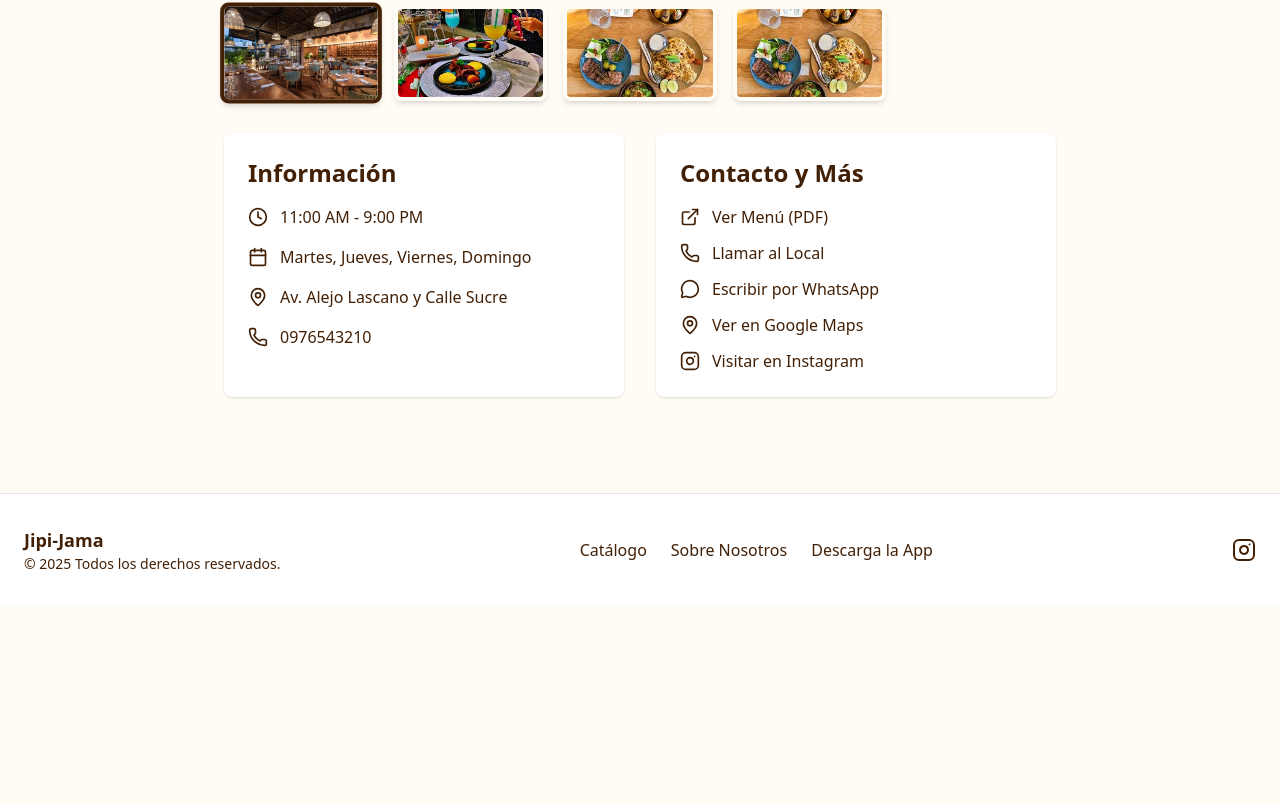
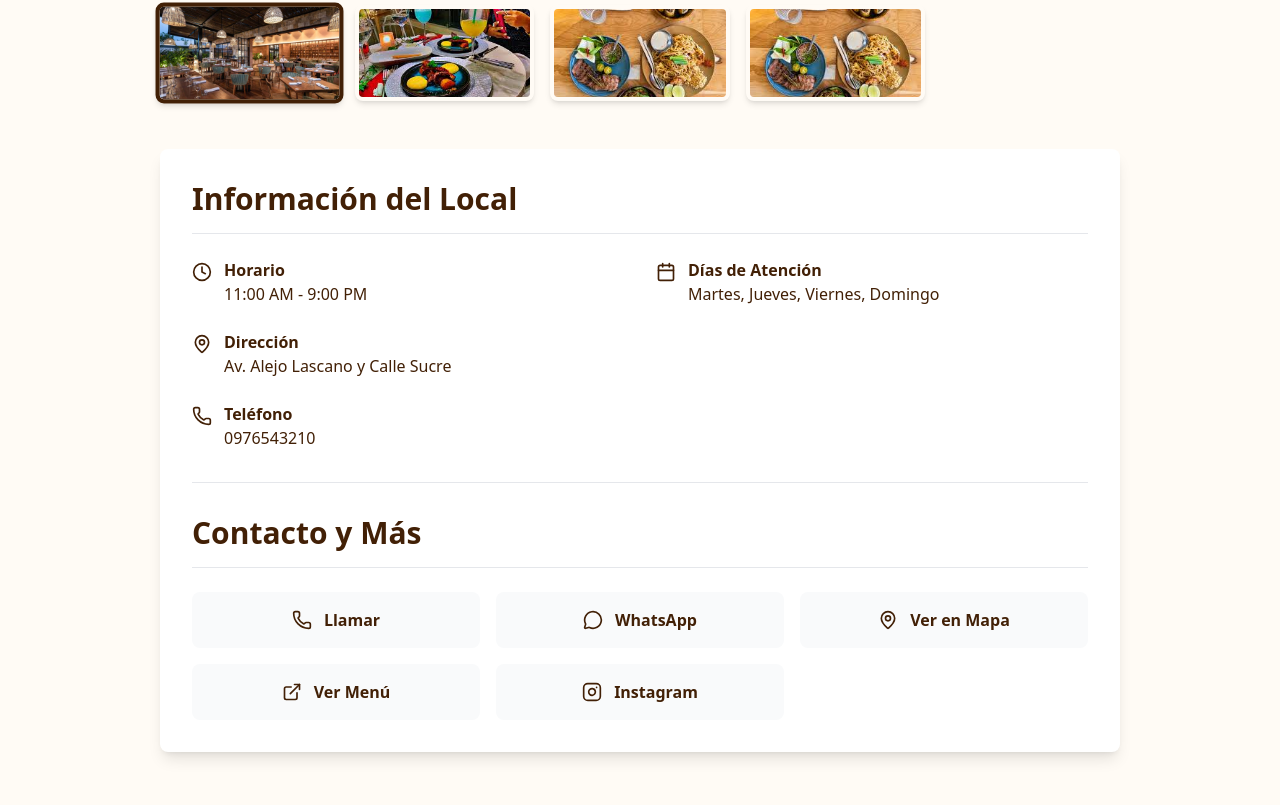
Before and after one commit to AxelJhostin/comida-jipijapa-web, a Next.js app: page /locales/el-buen-gusto in a window 1280 px wide. Shown: the part 615-1420 px from the top of the page. Before the commit the page ends 1221 px from the top, so only its background shows below. Built offline with nearby package versions, Linux system fonts and the light colour scheme.

Commit message:
otro intento porque volvio a fallar

```diff
--- a/src/app/locales/[id]/page.tsx
+++ b/src/app/locales/[id]/page.tsx
@@ -2,13 +2,21 @@
 import { locales } from "@/lib/datos";
 import { notFound } from "next/navigation";
 import { MapPin, Phone, Clock, Calendar, Instagram, ExternalLink, MessageCircle } from "lucide-react";
-import GaleriaLocal from "@/components/GaleriaLocal"; // 1. Importamos nuestro nuevo componente
+import GaleriaLocal from "@/components/GaleriaLocal"; // Importamos nuestro componente de cliente
 
-// Este ahora es un Componente de Servidor, más simple y rápido
-export default function PaginaLocal({ params }: { params: { id: string } }) {
+// 1. AÑADIMOS 'async' A LA FUNCIÓN. ¡ESTE ES EL CAMBIO MÁS IMPORTANTE!
+export default async function PaginaLocal({ params }: { params: { id: string } }) {
 
-  const local = locales.find((l) => l.id === params.id);
+  // Esta función ahora puede "esperar" a que los datos estén listos.
+  const getLocalData = async () => {
+    // En el futuro, aquí podrías hacer una llamada a una base de datos con 'await'.
+    // Por ahora, solo encontramos el local en nuestro archivo de datos.
+    return locales.find((l) => l.id === params.id);
+  };
 
+  const local = await getLocalData(); // Usamos 'await' para obtener los datos
+
+  // 2. Si el local no existe, mostramos la página 404.
   if (!local) {
     notFound();
   }
@@ -16,47 +24,38 @@ export default function PaginaLocal({ params }: { params: { id: string } }) {
   const mensajeWhatsApp = encodeURIComponent(`¡Hola! Vi su local "${local.nombre}" en el catálogo Jipi-Jama y quisiera más información.`);
 
   return (
-    <main className="bg-crema">
-      <div className="container mx-auto max-w-4xl p-4 sm:p-8">
+    <main className="bg-crema min-h-screen">
+      <div className="container mx-auto max-w-5xl p-4 sm:p-8">
 
-        {/* 2. Usamos nuestro nuevo componente para toda la parte de la galería */}
+        {/* El componente de cliente recibe los datos ya resueltos */}
         <GaleriaLocal local={local} />
 
-        {/* Tarjetas de Información y Contacto (esta parte no cambia) */}
-        <div className="mt-8 grid grid-cols-1 md:grid-cols-2 gap-8">
-          <div className="bg-white p-6 rounded-lg shadow">
-            <h2 className="text-2xl font-bold mb-4">Información</h2>
-            <ul className="space-y-4 text-texto-secundario">
-              <li className="flex items-center gap-3"><Clock size={20} /> <span>{local.horario}</span></li>
-              <li className="flex items-center gap-3"><Calendar size={20} /> <span>{local.diasAtencion.join(', ')}</span></li>
-              <li className="flex items-center gap-3"><MapPin size={20} /> <span>{local.direccionFisica}</span></li>
-              <li className="flex items-center gap-3"><Phone size={20} /> <span>{local.telefono}</span></li>
-            </ul>
+        {/* Nueva sección de contenido integrado */}
+        <div className="mt-12 bg-white p-6 sm:p-8 rounded-lg shadow-lg">
+
+          {/* Sección de Información */}
+          <div>
+            <h2 className="text-3xl font-bold mb-6 border-b border-gray-200 pb-4">Información del Local</h2>
+            <div className="grid grid-cols-1 sm:grid-cols-2 gap-x-8 gap-y-6 text-texto-secundario">
+              <div className="flex items-start gap-3"><Clock className="text-naranja-principal mt-1 flex-shrink-0" size={20} /><div><p className="font-semibold text-texto-principal">Horario</p><p>{local.horario}</p></div></div>
+              <div className="flex items-start gap-3"><Calendar className="text-naranja-principal mt-1 flex-shrink-0" size={20} /><div><p className="font-semibold text-texto-principal">Días de Atención</p><p>{local.diasAtencion.join(', ')}</p></div></div>
+              <div className="flex items-start gap-3 sm:col-span-2"><MapPin className="text-naranja-principal mt-1 flex-shrink-0" size={20} /><div><p className="font-semibold text-texto-principal">Dirección</p><p>{local.direccionFisica}</p></div></div>
+              <div className="flex items-start gap-3"><Phone className="text-naranja-principal mt-1 flex-shrink-0" size={20} /><div><p className="font-semibold text-texto-principal">Teléfono</p><p>{local.telefono}</p></div></div>
+            </div>
           </div>
 
-          <div className="bg-white p-6 rounded-lg shadow">
-            <h2 className="text-2xl font-bold mb-4">Contacto y Más</h2>
-            <div className="flex flex-col space-y-3">
-              <a href={local.menuUrl} target="_blank" rel="noopener noreferrer" className="flex items-center gap-3 text-naranja-principal hover:underline">
-                <ExternalLink size={20} /> Ver Menú (PDF)
-              </a>
-              <a href={`tel:${local.telefono}`} className="flex items-center gap-3 text-naranja-principal hover:underline">
-                <Phone size={20} /> Llamar al Local
-              </a>
-              <a
-                href={`https://wa.me/593${local.telefono.substring(1)}?text=${mensajeWhatsApp}`}
-                target="_blank"
-                rel="noopener noreferrer"
-                className="flex items-center gap-3 text-naranja-principal hover:underline"
-              >
-                <MessageCircle size={20} /> Escribir por WhatsApp
-              </a>
-              <a href={local.ubicacion} target="_blank" rel="noopener noreferrer" className="flex items-center gap-3 text-naranja-principal hover:underline">
-                <MapPin size={20} /> Ver en Google Maps
-              </a>
-              <a href={local.instagram} target="_blank" rel="noopener noreferrer" className="flex items-center gap-3 text-naranja-principal hover:underline">
-                <Instagram size={20} /> Visitar en Instagram
-              </a>
+          {/* Separador */}
+          <hr className="my-8 border-gray-200" />
+
+          {/* Sección de Contacto y Enlaces */}
+          <div>
+            <h2 className="text-3xl font-bold mb-6 border-b border-gray-200 pb-4">Contacto y Más</h2>
+            <div className="grid grid-cols-1 sm:grid-cols-2 lg:grid-cols-3 gap-4">
+              <a href={`tel:${local.telefono}`} className="flex items-center justify-center text-center gap-3 p-4 rounded-lg bg-gray-50 font-semibold hover:bg-naranja-principal hover:text-white transition-colors"><Phone size={20} /> Llamar</a>
+              <a href={`https://wa.me/593${local.telefono.substring(1)}?text=${mensajeWhatsApp}`} target="_blank" rel="noopener noreferrer" className="flex items-center justify-center text-center gap-3 p-4 rounded-lg bg-gray-50 font-semibold hover:bg-naranja-principal hover:text-white transition-colors"><MessageCircle size={20} /> WhatsApp</a>
+              <a href={local.ubicacion} target="_blank" rel="noopener noreferrer" className="flex items-center justify-center text-center gap-3 p-4 rounded-lg bg-gray-50 font-semibold hover:bg-naranja-principal hover:text-white transition-colors"><MapPin size={20} /> Ver en Mapa</a>
+              <a href={local.menuUrl} target="_blank" rel="noopener noreferrer" className="flex items-center justify-center text-center gap-3 p-4 rounded-lg bg-gray-50 font-semibold hover:bg-naranja-principal hover:text-white transition-colors"><ExternalLink size={20} /> Ver Menú</a>
+              <a href={local.instagram} target="_blank" rel="noopener noreferrer" className="flex items-center justify-center text-center gap-3 p-4 rounded-lg bg-gray-50 font-semibold hover:bg-naranja-principal hover:text-white transition-colors"><Instagram size={20} /> Instagram</a>
             </div>
           </div>
         </div>
```
